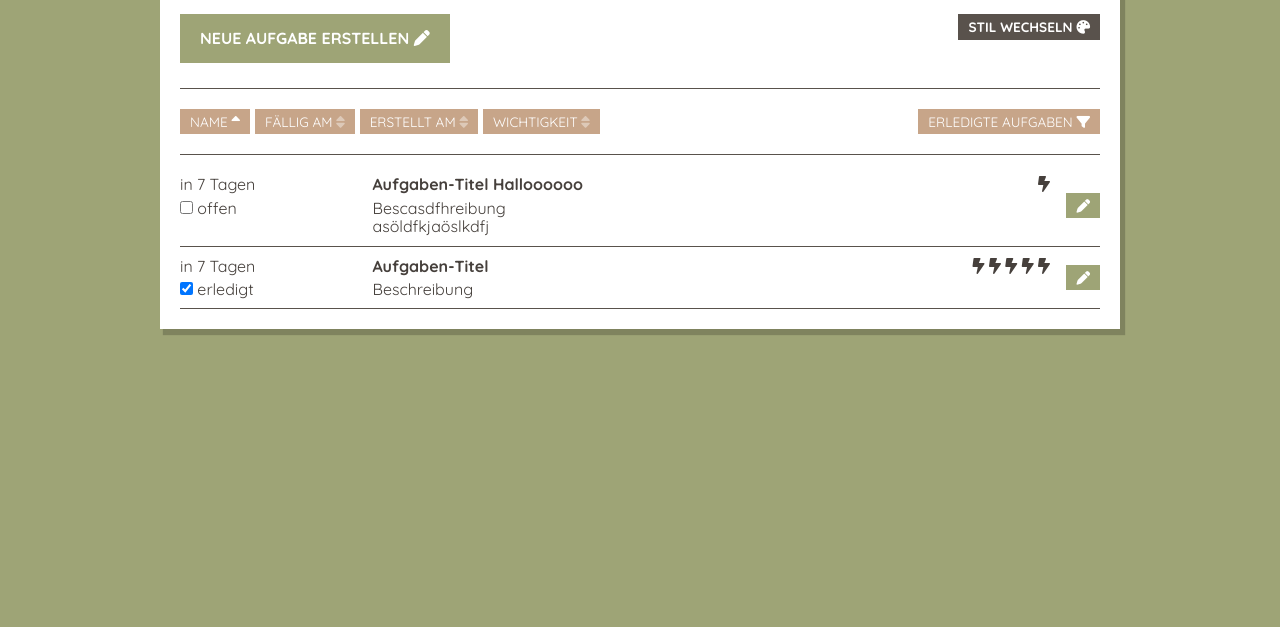
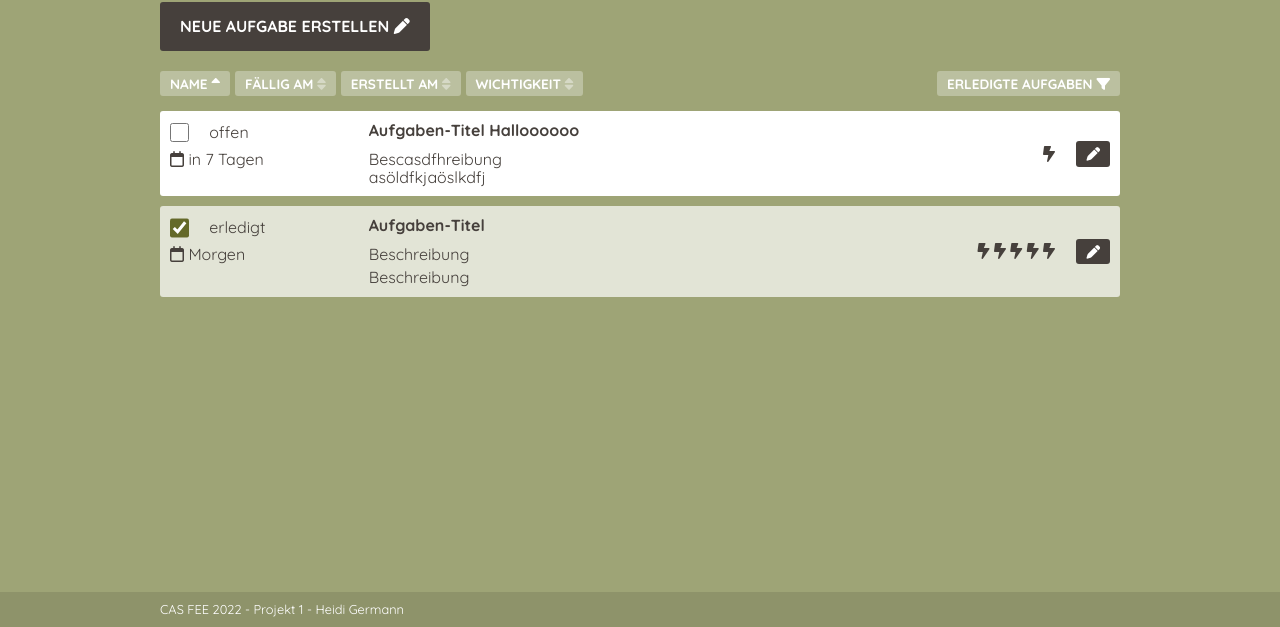
Before and after one commit to heidomat/casfee-projekt-1, a website: page source/public/index.html in a window 1280 px wide. Shown: the part 173-800 px from the top of the page. Drawn offline with nearby package versions, Linux system fonts and the light colour scheme.

Commit message:
adjust layout and optimize grid of task entry / change stylelint rule

```diff
--- a/source/public/index.html
+++ b/source/public/index.html
@@ -17,26 +17,23 @@
 <body>
 
 <div id="task-app" class="app">
-    <div class="app__inner">
 
-        <div class="app__head">
-            <h1 class="app__headline">ToDo-Liste</h1>
-        </div>
+    <header class="app__header header container">
+        <h1 class="header__title"><a href="index.html" title="Home - ToDo-Liste">ToDo-Liste</a></h1>
 
-        <div class="app__body">
+        <button type="button" id="toggle-style" class="btn btn--toggle-style header__theme-button">
+            Stil wechseln <i class="fa fa-palette"></i>
+        </button>
+    </header>
+
+    <main class="app__content content container">
 
         <!-- Show Task-List -->
         <div id="tasklist-wrapper">
             <div class="app__action-bar app__action-bar--first">
-
                 <button type="button" id="new-task" class="btn btn--big btn--action action__new" data-view="form">
                     Neue Aufgabe erstellen <i class="fa fa-solid fa-pen"></i>
                 </button>
-                    <div class="btn-wrapper">
-                        <button type="button" id="toggle-style" class="btn btn--action action__toggle-style">
-                            Stil wechseln <i class="fa fa-palette"></i>
-                        </button>
-                    </div>
             </div>
 
             <div class="app__action-bar app__action-bar--second">
@@ -65,22 +62,23 @@
 
                 <div class="tasklist__entry entry" data-uid="1">
 
-                        <div class="entry__countdown">
-                            in 7 Tagen
+                    <div class="entry__status">
+                        <input type="checkbox" name="entryStatus" id="entry-status-1"/>
+                        <label for="entry-status-1">offen</label>
                     </div>
 
-                        <div class="entry__status">
-                            <label for="entry-status-1"><input type="checkbox" name="entryStatus" id="entry-status-1"/>
-                                offen </label>
+                    <div class="entry__countdown">
+                        <i class="fa-regular fa-calendar"></i>
+                        <span class="countdown-text">in 7 Tagen</span>
                     </div>
 
                     <div class="entry__title">
-                            Aufgaben-Titel Halloooooo
+                        <h3>Aufgaben-Titel Halloooooo</h3>
                     </div>
 
                     <div class="entry__description">
-                            Bescasdfhreibung<br>
-                            asöldfkjaöslkdfj
+                        <p>Bescasdfhreibung<br>
+                            asöldfkjaöslkdfj</p>
                     </div>
 
                     <div class="entry__importance" data-importance="1">
@@ -88,31 +86,33 @@
                     </div>
 
                     <div class="entry__edit">
-                            <button type="button" id="edit-task" class="btn btn--action action__edit"
-                                    title="bearbeiten">
+                        <button type="button" id="edit-task" class="btn btn--action action__edit" title="bearbeiten"
+                                data-uid="1">
                             <i class="fa fa-pen"></i>
                         </button>
                     </div>
 
                 </div>
 
-                    <div class="tasklist__entry entry" data-uid="2">
+                <div class="tasklist__entry entry completed" data-uid="2">
+
+                    <div class="entry__status">
+                        <input type="checkbox" name="entryStatus" id="entry-status-2" checked/>
+                        <label for="entry-status-2">erledigt</label>
+                    </div>
 
                     <div class="entry__countdown">
-                            in 7 Tagen
-                        </div>
-
-                        <div class="entry__status">
-                            <label for="entry-status-2"><input type="checkbox" name="entryStatus" id="entry-status-2"
-                                                               checked/> erledigt </label>
+                        <i class="fa-regular fa-calendar"></i>
+                        <span class="countdown-text">Morgen</span>
                     </div>
 
                     <div class="entry__title">
-                            Aufgaben-Titel
+                        <h3>Aufgaben-Titel</h3>
                     </div>
 
                     <div class="entry__description">
-                            Beschreibung
+                        <p>Beschreibung</p>
+                        <p>Beschreibung</p>
                     </div>
 
                     <div class="entry__importance" data-importance="5">
@@ -124,7 +124,7 @@
                     </div>
 
                     <div class="entry__edit">
-                            <button type="button" class="btn btn--action action__edit" title="bearbeiten">
+                        <button type="button" class="btn btn--action action__edit" title="bearbeiten" data-uid="2">
                             <i class="fa fa-pen"></i>
                         </button>
                     </div>
@@ -132,8 +132,10 @@
                 </div>
             </div>
         </div>
+
         <!-- Show Form -->
-            <div id="taskform" class="taskform" style="display:none;">
+        <div id="taskform-wrapper" style="display:none;">
+            <div id="taskform" class="taskform has-bg has-bg--white">
                 <h2 class="taskform__title">Neue Aufgabe erstellen</h2>
                 <form class="taskform__form" action="#" method="post">
                     <div class="form-row">
@@ -168,10 +170,10 @@
                     </div>
 
                     <div class="form-row">
-                        <label>Status</label>
+                        <label for="task-completed">Status</label>
                         <div class="form-row__input form-row__input--checkbox">
-                            <label for="task-completed"> <input type="checkbox" name="taskCompleted"
-                                                                id="task-completed"> erledigt </label>
+                            <input type="checkbox" name="taskCompleted" id="task-completed">
+                            <label for="task-completed">erledigt </label>
                         </div>
                     </div>
 
@@ -179,19 +181,25 @@
                         <div class="btn-wrapper">
                             <button type="button" class="btn btn--action action__update">Aktualisieren <i
                                     class="fa fa-arrows-rotate"></i></button>
-                            <button type="button" class="btn btn--action action__update-overview" >Speichern & zur
+                            <button type="button" class="btn btn--action action__update-overview">Speichern & zur
                                 Übersicht
                             </button>
-                            <button type="button" class="btn btn--action action__overview" data-view="list">zur Übersicht <i
-                                    class="fa fa-list"></i></button>
+                            <button type="button" class="btn btn--action action__overview" data-view="list">zur
+                                Übersicht <i class="fa fa-list"></i></button>
                         </div>
                     </div>
 
                 </form>
             </div>
+        </div>
 
-        </div> <!-- </app__body> -->
-    </div> <!-- </app__inner> -->
+    </main> <!-- </app__content> -->
+    <footer class="app__footer footer">
+        <div class="container">
+            <p>CAS FEE 2022 - Projekt 1 - Heidi Germann</p>
+        </div>
+    </footer>
+
 </div><!-- </app> -->
 
 </body>
--- a/source/public/scripts/index.js
+++ b/source/public/scripts/index.js
@@ -15,16 +15,16 @@ document.querySelector('#toggle-style').addEventListener('click', styleToggle);
 function toggleView(viewToShow) {
     switch (viewToShow) {
         case "form":
-            document.getElementById("taskform").style.display = 'block';
+            document.getElementById("taskform-wrapper").style.display = 'block';
             document.getElementById("tasklist-wrapper").style.display = 'none';
             break;
         case 'list':
-            document.getElementById("taskform").style.display = 'none';
+            document.getElementById("taskform-wrapper").style.display = 'none';
             document.getElementById("tasklist-wrapper").style.display = 'block';
             break;
 
         default:
-            document.getElementById("taskform").style.display = 'none';
+            document.getElementById("taskform-wrapper").style.display = 'none';
             document.getElementById("tasklist-wrapper").style.display = 'block';
             break;
     }
--- a/source/public/styles/index.css
+++ b/source/public/styles/index.css
@@ -1,47 +1,56 @@
-@import "normalize.css";
-
 /*
 GENERAL
  */
 
 :root {
   --body-bg-color: #9ea476;
-  --body-color: #46403c;
-  --app-bg-color: #fff;
-  --btn-bg-color: #c7a589;
+  --content-bg-color: #fff;
+  --content-color: #46403c;
+  --task-bg-color: #fff;
+  --task-bg-color-completed: rgba(255, 255, 255, .7);
+  --btn-bg-color: rgba(255, 255, 255, .3);
+  --btn-bg-color-hover: rgba(255, 255, 255, .5);
   --btn-color: #fff;
-  --hover-brightness: 0.8;
-
-  --btn-new-bg-color: #9ea476;
+  --btn-new-bg-color: #46403c;
+  --btn-new-bg-color-hover: #2d2a27;
   --btn-new-color: #fff;
-
-  --btn-togglestyle-bg-color: #59524c;
+  --btn-togglestyle-bg-color: #646929;
+  --btn-togglestyle-bg-color-hover: rgba(100, 105, 41, 0.71);
   --btn-togglestyle-color: #fff;
-
   --input-border-color: #59524c;
-
-  --general-border-color: #59524c;
+  --input-bg-color: #fff;
+  --input-color: #46403c;
+  --input-accent-color: #646929;
+  --h1-color: #fff;
+  --general-border-radius: 3px;
+  --footer-color: #fff;
+  --footer-bg-color: rgba(0, 0, 0, .1);
 }
 
 .dark-mode {
-  --body-color: #fff;
-  --body-bg-color: #0D0D0D;
-  --app-bg-color: #404040;
-
-  --btn-bg-color: #8C8C8C;
-  --hover-brightness: 0.8;
-
-  --btn-new-bg-color: #fff;
-  --btn-new-color: #0D0D0D;
-
-  --btn-togglestyle-bg-color: #0D0D0D;
+  --body-bg-color: #0d0d0d;
+  --content-bg-color: rgba(255, 255, 255, .2);
+  --content-color: #fff;
+  --task-bg-color: rgba(255, 255, 255, .2);
+  --task-bg-color-completed: rgba(255, 255, 255, .1);
+  --btn-bg-color: rgba(255, 255, 255, .4);
+  --btn-bg-color-hover: rgba(255, 255, 255, .6);
+  --btn-color: #fff;
+  --btn-new-bg-color: #5786c0;
+  --btn-new-bg-color-hover: #3a6396;
+  --btn-new-color: #fff;
+  --btn-togglestyle-bg-color: #404040;
+  --btn-togglestyle-bg-color-hover: rgba(64, 64, 64, 0.71);
   --btn-togglestyle-color: #fff;
-
-  --input-border-color: #404040;
-
-  --general-border-color: #fff;
+  --input-border-color: rgba(255, 255, 255, .2);
+  --input-bg-color: rgba(255, 255, 255, .2);
+  --input-color: #fff;
+  --input-accent-color: #5786c0;
+  --h1-color: #fff;
+  --general-border-radius: 3px;
+  --footer-color: #fff;
+  --footer-bg-color: rgba(255, 255, 255, .1);
 }
-
 
 * {
   box-sizing: border-box;
@@ -56,13 +65,19 @@ body {
   background: var(--body-bg-color);
   font-family: Quicksand, sans-serif;
   font-size: 1rem;
-  color: var(--body-color);
+  color: var(--content-color);
 }
 
 h1 {
-  margin-top: 0;
+  margin: 0;
   font-weight: 300;
   font-size: 2rem;
+  color: var(--h1-color);
+}
+
+h1 a {
+  color:inherit;
+  text-decoration:none;
 }
 
 @media only screen and (min-width: 600px) {
@@ -71,43 +86,74 @@ h1 {
   }
 }
 
+h2 {
+  margin-top: 0;
+}
+
+h3 {
+  margin: 0;
+  font-size: 1rem;
+}
+
+p {
+  margin: 0 0 10px 0;
+}
+
 /*
   APPLICATION
 */
 
-.app {
+.container {
   width: 100%;
   max-width: 1000px;
-  margin: 60px auto;
-  padding: 20px;
-
+  margin: 0 auto;
 }
 
-.app__inner {
-  padding: 20px;
-  background: var(--app-bg-color);
-  -webkit-box-shadow: 4px 5px 1px 1px rgba(0,0,0,0.2);
-  box-shadow: 4px 5px 1px 1px rgba(0,0,0,0.2);
+.app {
+  display: flex;
+  min-height: 100vh;
+  flex-direction: column;
+}
+
+.app__header {
+  position: relative;
+  padding: 60px 20px;
+}
+
+
+.app__content {
+  padding: 0 20px;
+  flex: 1;
+}
+
+.app__footer {
+  background: var(--footer-bg-color);
+  color: var(--footer-color);
+  font-size: .8em;
+  margin-top: 20px;
+}
+
+.app__footer .container {
+  padding: 10px 20px;
+}
+
+.app__footer p:last-child {
+  margin: 0;
+}
+
+.header__theme-button {
+  position: absolute;
+  right: 20px;
+  top: 0;
 }
 
 .app__action-bar {
-  display: flex;
-  justify-content: space-between;
   margin: 0 0 20px;
 }
 
-.app__action-bar--first {
-  flex-flow: row wrap;
-}
-
-.app__action-bar--first button {
-  margin-bottom: 5px;
-}
-
 .app__action-bar--second {
-  padding:20px 0 15px;
-  border-top: 1px solid var(--general-border-color);
-  border-bottom: 1px solid var(--general-border-color);
+  display: flex;
+  justify-content: space-between;
   margin: 0 0 10px;
 }
 
@@ -115,12 +161,22 @@ h1 {
   display: flex;
   flex-flow: row wrap;
 }
+
 .app__sorting button {
   margin: 0 5px 5px 0;
 }
 
 .app__filter button {
   margin: 0 0 5px 5px;
+}
+
+.has-bg {
+  padding: 20px;
+  border-radius: var(--general-border-radius);
+}
+
+.has-bg--white {
+  background: var(--content-bg-color);
 }
 
 /*
@@ -135,6 +191,8 @@ BUTTONS
   font-size: 0.85rem;
   padding: 5px 10px;
   cursor: pointer;
+  border-radius: var(--general-border-radius);
+  transition: all 200ms ease-in;
 }
 
 .btn--big {
@@ -142,24 +200,26 @@ BUTTONS
   font-size: 1rem;
 }
 
-.btn:hover,
-.btn:focus,
-.btn:active {
-
+.btn--sorting .fa-sort {
+  opacity: 0.4;
 }
 
-.btn--sorting,
-.btn--filter {
-  font-weight: normal;
+.btn--sorting:hover,
+.btn--sorting:focus,
+.btn--filter:hover,
+.btn--filter:focus {
+  background: var(--btn-bg-color-hover);
 }
 
-.btn--sorting .fa-sort {
-  opacity:0.4;
+.btn--toggle-style {
+  background: var(--btn-togglestyle-bg-color);
+  color: var(--btn-togglestyle-color);
+  border-radius: 0 0 var(--general-border-radius) var(--general-border-radius);
 }
 
-.btn.action__toggle-style {
-  background: var(--btn-togglestyle-bg-color);
-  color: var(--btn-togglestyle-color);
+.btn--toggle-style:hover,
+.btn--toggle-style:focus {
+  background: var(--btn-togglestyle-bg-color-hover);
 }
 
 .btn.action__new,
@@ -168,47 +228,52 @@ BUTTONS
   color: var(--btn-new-color);
 }
 
+.btn.action__edit:hover,
+.btn.action__edit:focus,
+.btn.action__edit:active,
+.btn.action__new:hover,
+.btn.action__new:focus,
+.btn.action__new:active {
+  background: var(--btn-new-bg-color-hover);
+  transform: scale(1.04);
+}
 
 
 /*
 Tasklist
  */
 .tasklist {
-  display:block;
-  /*
-  display: grid;
-  grid-template-columns: 1fr;
-  grid-template-rows: repeat(auto, 1fr);
-  gap: 20px 0;
-  grid-auto-flow: row;
-  grid-template-areas:
-    "tasklist__entry";
-    */
+  display: block;
 }
 
-.tasklist__entry {
-  padding: 20px 0;
+.entry {
   display: grid;
-  grid-template-columns: 1fr 1fr;
+  grid-template-columns: 40px 2fr 40px;
   grid-template-rows: auto auto auto;
   grid-template-areas:
-    "entry__countdown entry__status"
-    "entry__title entry__description"
-    "entry__importance entry__edit";
-  gap: 0 0;
+    "entry__status entry__title entry__edit"
+    "entry__status entry__countdown entry__edit"
+    "entry__status entry__importance entry__edit";
+  gap: 5px;
   grid-area: tasklist__entry;
-  border-bottom: 1px solid var(--general-border-color);
+  background: var(--task-bg-color);
+  margin: 0 0 10px 0;
+  padding: 10px;
+  border-radius: var(--general-border-radius);
 }
 
 @media only screen and (min-width: 600px) {
-  .tasklist__entry {
-    padding: 10px 0;
+  .entry {
     grid-template-columns: 1fr 3fr 100px 50px;
     grid-template-rows: 1fr auto;
     grid-template-areas:
-    "entry__countdown entry__title entry__importance entry__edit"
-    "entry__status entry__description . entry__edit";
+      "entry__status entry__title entry__importance entry__edit"
+      "entry__countdown entry__description entry__importance entry__edit";
   }
+}
+
+.entry.completed {
+  background: var(--task-bg-color-completed);
 }
 
 .entry__edit {
@@ -224,43 +289,71 @@ Tasklist
 
 .entry__status {
   grid-area: entry__status;
+  display:flex;
+  align-self: center;
+}
+
+.entry__status label {
+  display: none;
+}
+
+@media only screen and (min-width: 600px) {
+  .entry__status label {
+    display: block;
+    padding-left: 10px;
+  }
 }
 
 .entry__title {
   grid-area: entry__title;
-  font-weight:bold;
+  font-weight: bold;
   padding-bottom: 5px;
 }
 
 .entry__description {
   grid-area: entry__description;
+  display: none;
+}
+
+@media only screen and (min-width: 600px) {
+  .entry__description {
+    display: block;
+  }
+}
+
+.entry__description p {
+  margin: 0 0 5px;
+}
+
+.entry__description p:last-child {
+  margin: 0;
 }
 
 .entry__importance {
   grid-area: entry__importance;
   justify-self: start;
+}
 
-  @media only screen and (min-width: 600px) {
+@media only screen and (min-width: 600px) {
+  .entry__importance {
     justify-self: end;
+    align-self: center;
   }
 }
-
-
-
 
 /*
 FORM
  */
 
-.taskform {
-  max-width:600px;
+.taskform form {
+  max-width: 600px;
 }
 
 .form-row {
   display: flex;
   flex-flow: column;
   justify-content: flex-end;
-  padding: 0 0 15px 0;
+  padding: 0 0 15px;
 }
 
 @media only screen and (min-width: 600px) {
@@ -270,7 +363,7 @@ FORM
 }
 
 .form-row > label {
-  padding: .5em 1em .5em 0;
+  padding: 0.5em 1em 0.5em 0;
   flex: 1;
 }
 
@@ -278,25 +371,45 @@ FORM
   flex: 2;
 }
 
-.taskform input:not([type="checkbox"]),
+.taskform input:not([type="checkbox"],[type="radio"]),
 .taskform textarea {
   padding: 10px;
-  width:100%;
-  max-width:500px;
+  width: 100%;
+  max-width: 500px;
+  background: var(--input-bg-color);
+  color: var(--input-color);
+  border: 1px solid var(--input-border-color);
 }
 
 .taskform textarea {
-  min-height:100px;
+  min-height: 100px;
+}
+
+.form-row__input--checkbox,
+.form-row__input--radio {
+  display: flex;
+}
+
+input[type="checkbox"],
+input[type="radio"]{
+  width: 1.2rem;
+  height: 1.2rem;
+  accent-color: var(--input-accent-color);
+  margin-right:10px;
 }
 
 .task-importance {
-  display:flex;
+  display: flex;
   justify-content: space-between;
 }
 
 .task-importance input[type="number"] {
   width: 65px;
-  margin-left:20px;
+  margin-left: 20px;
+}
+
+.task-importance input[type="range"] {
+  accent-color: var(--input-accent-color);
 }
 
 .form-row__input--checkbox {
@@ -312,11 +425,11 @@ FORM
 .form-action-row .btn {
   background: var(--btn-new-bg-color);
   color: var(--btn-new-color);
-  margin:0 0 10px 10px;
+  margin: 0 0 10px 10px;
   padding: 5px 10px;
   font-size: 1rem;
 }
 
 .form-action-row .btn:first-child {
-  margin-left:0;
+  margin-left: 0;
 }
```
Also changed, not shown: .stylelintrc.json. Lines whose indentation alone changed are shown as unchanged.
